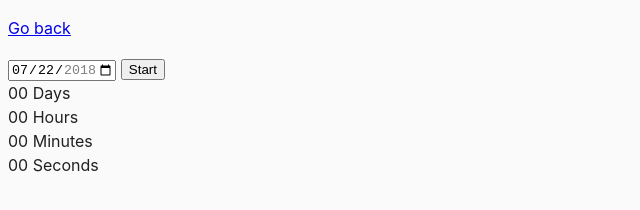
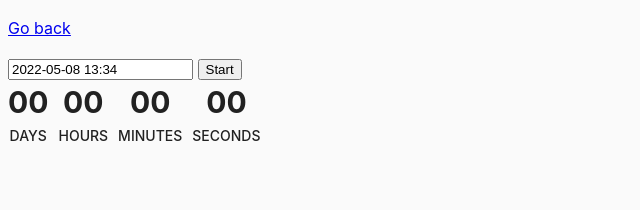
Before and after one commit to zoobeen1/goit-js-hw-09, a website built with Parcel: page src/02-timer.html in a window 1280 px wide. Shown: the whole page, without its empty margins (0-640 px from the left). Built offline with nearby package versions, Linux system fonts and the light colour scheme.

Commit message:
New Start after Study

```diff
--- a/package.json
+++ b/package.json
@@ -24,5 +24,8 @@
     "parcel-plugin-nuke-dist": "^1.0.1",
     "posthtml-include": "^1.6.2",
     "sass": "^1.32.8"
+  },
+  "dependencies": {
+    "flatpickr": "^4.6.13"
   }
 }
--- a/src/02-timer.html
+++ b/src/02-timer.html
@@ -9,15 +9,8 @@
   <body>
     <p><a href="index.html">Go back</a></p>
 
-    <!-- <input type="text" id="datetime-picker" /> -->
-    <input
-      type="date"
-      id="start"
-      name="trip-start"
-      value="2018-07-22"
-      min="2018-01-01"
-      max="2018-12-31"
-    />
+    <input type="text" id="datetime-picker" />
+
     <button type="button" data-start>Start</button>
 
     <div class="timer">
--- a/src/css/common.css
+++ b/src/css/common.css
@@ -3,8 +3,8 @@
 }
 
 body {
-  font-family: -apple-system, BlinkMacSystemFont, 'Segoe UI', Roboto,
-    Oxygen-Sans, Ubuntu, Cantarell, 'Helvetica Neue', sans-serif;
+  font-family: -apple-system, BlinkMacSystemFont, 'Segoe UI', Roboto, Oxygen-Sans, Ubuntu, Cantarell,
+    'Helvetica Neue', sans-serif;
   -webkit-font-smoothing: antialiased;
   -moz-osx-font-smoothing: grayscale;
   background-color: #fafafa;
@@ -16,3 +16,26 @@ img {
   display: block;
   max-width: 100%;
 }
+
+.timer {
+  display: flex;
+  flex-direction: row;
+}
+.field {
+  display: flex;
+  flex-direction: column;
+  text-transform: uppercase;
+}
+.field + .field {
+  margin-left: 10px;
+}
+.value {
+  text-align: center;
+  font-weight: 700;
+  font-size: 30px;
+}
+.label {
+  text-align: center;
+  font-weight: 500;
+  font-size: 14px;
+}
--- a/src/js/02-timer.js
+++ b/src/js/02-timer.js
@@ -0,0 +1,13 @@
+import 'flatpickr/dist/flatpickr.min.css';
+// const flatpickr = require('flatpickr');
+import flatpickr from 'flatpickr';
+const options = {
+  enableTime: true,
+  time_24hr: true,
+  defaultDate: new Date(),
+  minuteIncrement: 1,
+  onClose(selectedDates) {
+    console.log(selectedDates[0]);
+  },
+};
+flatpickr('#datetime-picker', options);
```
Also changed, not shown: src/js/temp.js (added, +64 -0 lines), 1 other file.
